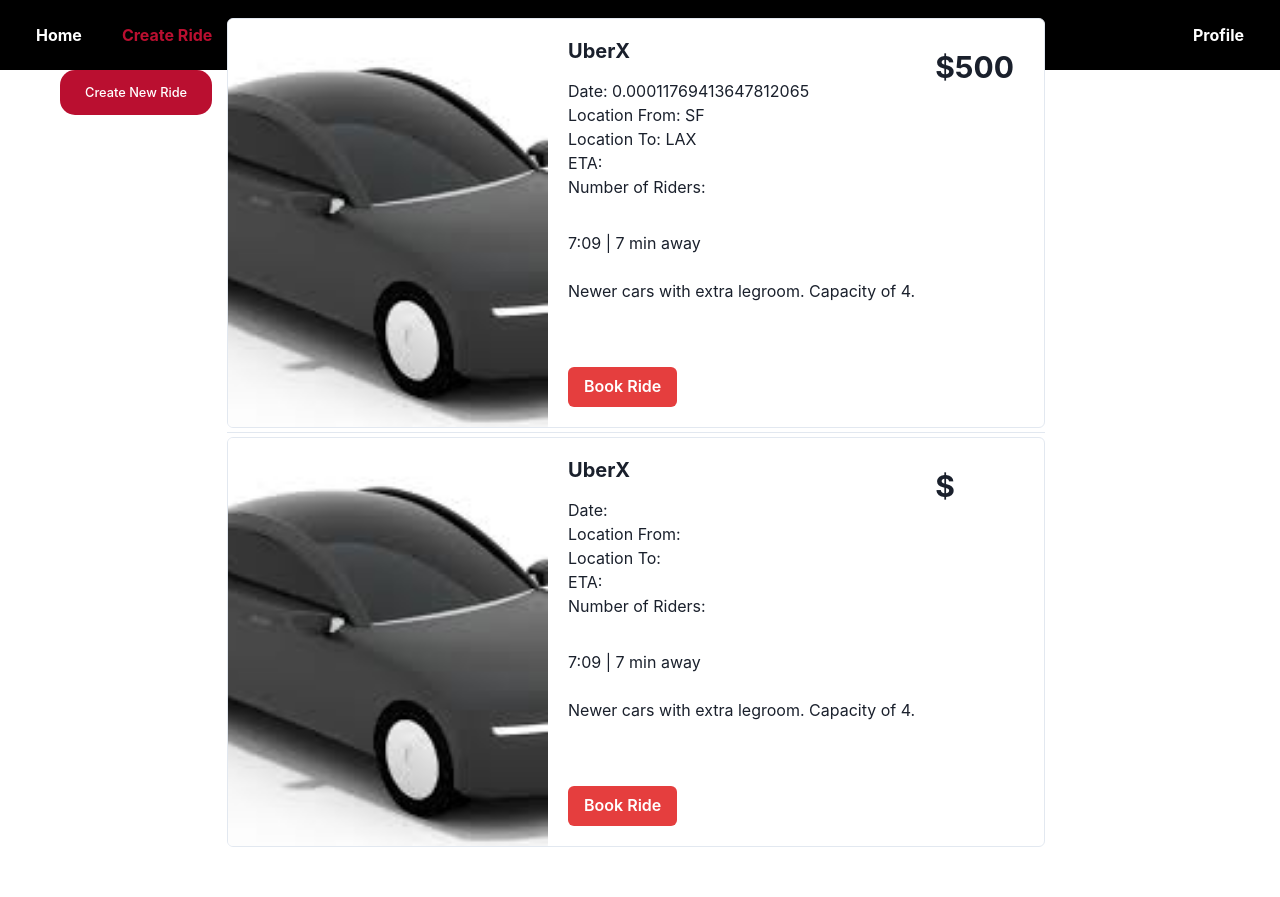
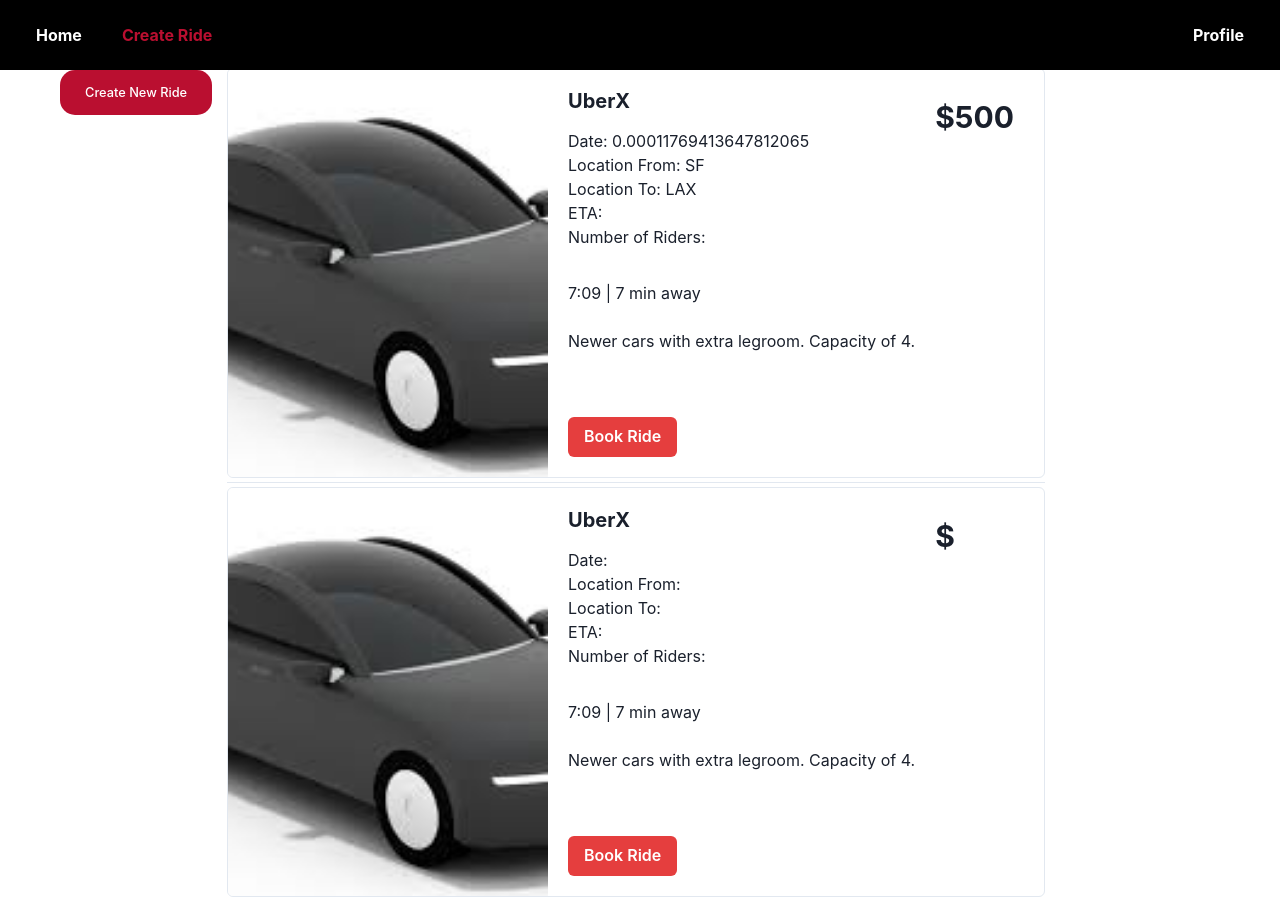
Before and after one commit to HowardHuang1/Rideshare, a React (Create React App) app: page /createRide in a window 1280 px wide. Before the commit the page ends 847 px from the top, so only its background shows below. Built offline with nearby package versions, Linux system fonts and the light colour scheme; no server answers; the HTML template or start-up script is replaced by a standard one.

Commit message:
Fixed CreateRide styling
Made search bar render below the navbar

made create_ride button move behind the nav bar instead of over it when scrolling down

```diff
--- a/src/components/CreateRide.js
+++ b/src/components/CreateRide.js
@@ -12,7 +12,8 @@
         flexDirection: 'column',
         alignItems: 'flex-end',
         height: '100vh', // Adjust this value based on your requirements
-        paddingRight: '20px' // Optional: add some right padding for spacing
+        paddingRight: '20px', // Optional: add some right padding for spacing
+        paddingTop: "100px",
       }}>
         <CardStack />
       </div>
--- a/src/components/Navbar.css
+++ b/src/components/Navbar.css
@@ -7,7 +7,7 @@
     height: 70px;
     width: 100vw;
     position: fixed;
-
+    z-index: 9999;
   }
 
 
```
